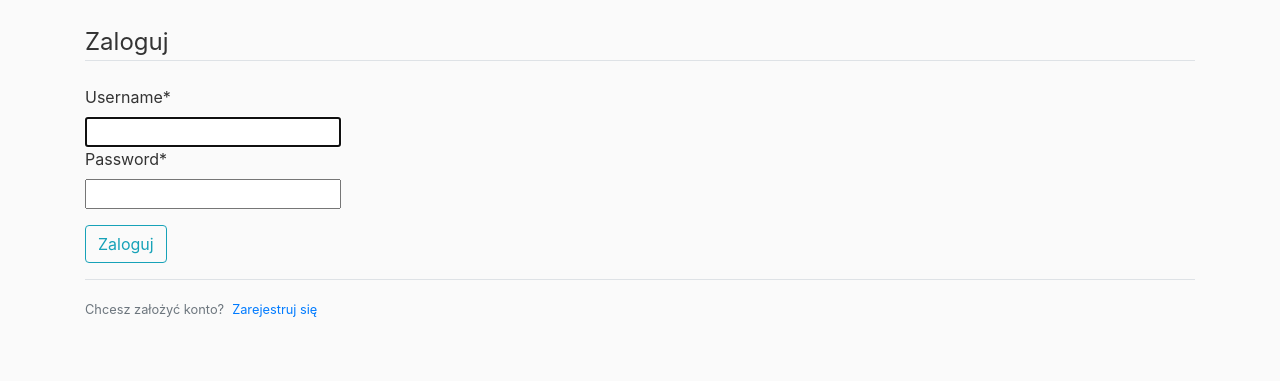
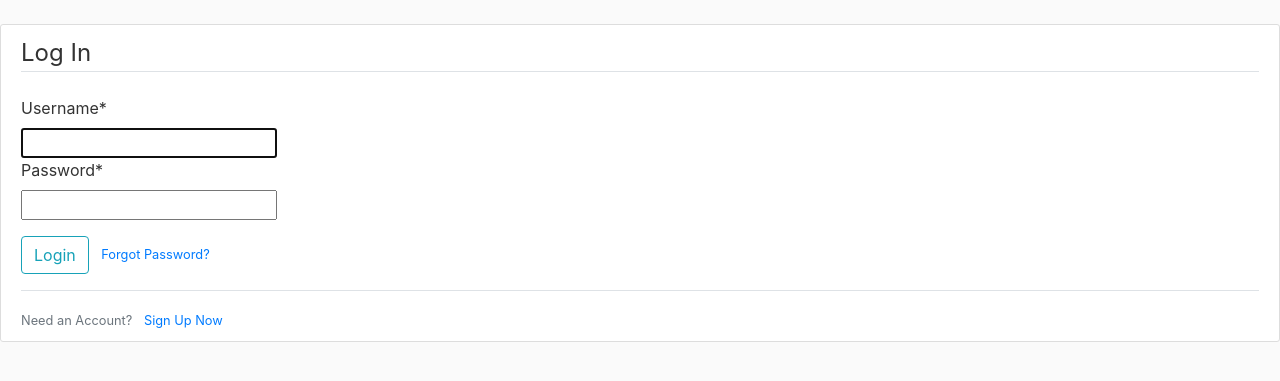
Before and after one commit to MatBrze/TwitterToo, a Django app: page /login/ in a window 1280 px wide. Shown: the part 56-437 px from the top of the page. Run offline with Django 3.2, Linux system fonts and the light colour scheme; some libraries are stand-ins or nearby versions.

Commit message:
Reset password functionality added

```diff
--- a/django_project/django_project/urls.py
+++ b/django_project/django_project/urls.py
@@ -26,4 +26,5 @@ urlpatterns = [
     path('avatar/', include('avatar.urls')),
     path('login/', auth_views.LoginView.as_view(template_name='twitter/login.html'), name='login'),
     path('logout/', auth_views.LogoutView.as_view(template_name='twitter/logout.html'), name='logout'),
+    path('password-reset/', auth_views.PasswordResetView.as_view(template_name='twitter/password_reset.html'), name='password-reset'),
 ] + static(settings.MEDIA_URL, document_root=settings.MEDIA_ROOT)
--- a/twitter/templates/twitter/login.html
+++ b/twitter/templates/twitter/login.html
@@ -1,21 +1,24 @@
 {% extends 'twitter/base.html' %}
 {% load crispy_forms_tags %}
 {% block content %}
-    <div class="container">
+    <div class="content-section">
         <form method="POST">
             {% csrf_token %}
             <fieldset class="form-group">
-                <legend class="border-bottom mb-4">Zaloguj</legend>
+                <legend class="border-bottom mb-4">Log In</legend>
                 {{ form|crispy }}
             </fieldset>
             <div class="form-group">
-                <button class="btn btn-outline-info" type="submit">Zaloguj</button>
+                <button class="btn btn-outline-info" type="submit">Login</button>
+                <small class="text-muted ml-2">
+                    <a href="{% url 'password-reset' %}">Forgot Password?</a>
+                </small>
             </div>
         </form>
         <div class="border-top pt-3">
             <small class="text-muted">
-                Chcesz założyć konto?<a class="ml-2" href="{% url 'twitter:register' %} }}">Zarejestruj się</a>
+                Need an Account? <a class="ml-2" href="{% url 'twitter:register' %}">Sign Up Now</a>
             </small>
         </div>
     </div>
-{% endblock %}
+{% endblock content %}
```
Also changed, not shown: twitter/templates/twitter/password_reset.html (added, +16 -0 lines), 1 other file.
